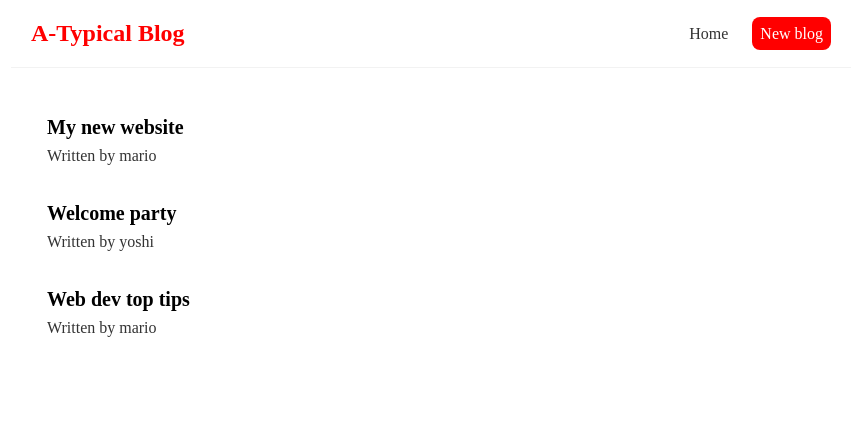
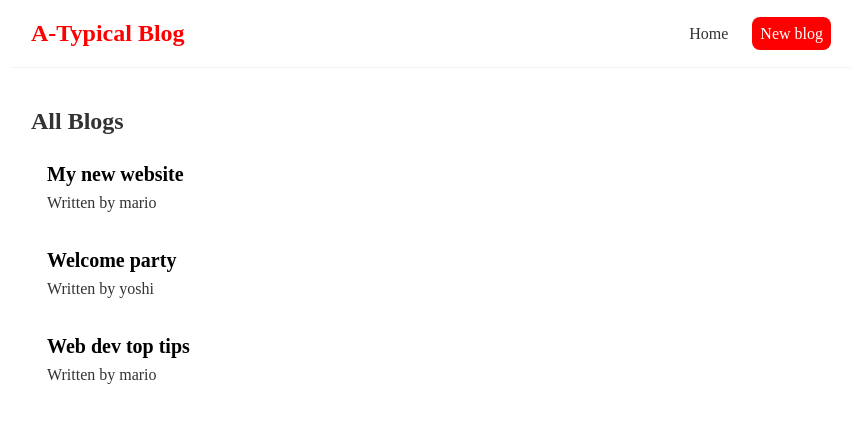
Before and after one commit to MrvnLucky/a-typical-blog, a React (Create React App) app: page / in a window 1280 px wide. Shown: the top 422 px of the page, without its empty margins (209-1071 px from the left). Built offline with nearby package versions, Linux system fonts and the light colour scheme.

Commit message:
Add BlogList component with props

```diff
--- /dev/null
+++ b/src/BlogList.js
@@ -0,0 +1,21 @@
+import React from 'react'
+
+function BlogList(props) {
+  const blogs = props.blogs;
+  const title = props.title;
+
+  console.log(props)
+  return (
+    <div className="blog-list">
+      <h2>{title}</h2>
+      {blogs.map((blog) => (
+        <div className="blog-preview" key={blog.id}>
+          <h2>{blog.title}</h2>
+          <p>Written by {blog.author}</p>
+        </div>
+      ))}
+    </div>
+  )
+}
+
+export default BlogList
--- a/src/Home.js
+++ b/src/Home.js
@@ -1,4 +1,5 @@
 import React, { useState } from 'react'
+import BlogList from './BlogList'
 
 export default function Home() {
   const [blogs, setBlogs] = useState([
@@ -10,12 +11,7 @@ export default function Home() {
 
   return (
     <div className='home'>
-      {blogs.map((blog) => (
-        <div className="blog-preview" key={blog.id}>
-          <h2>{blog.title}</h2>
-          <p>Written by {blog.author}</p>
-        </div>
-      ))}
+      <BlogList blogs={blogs} title="All Blogs" />
     </div>
   )
 }
```
